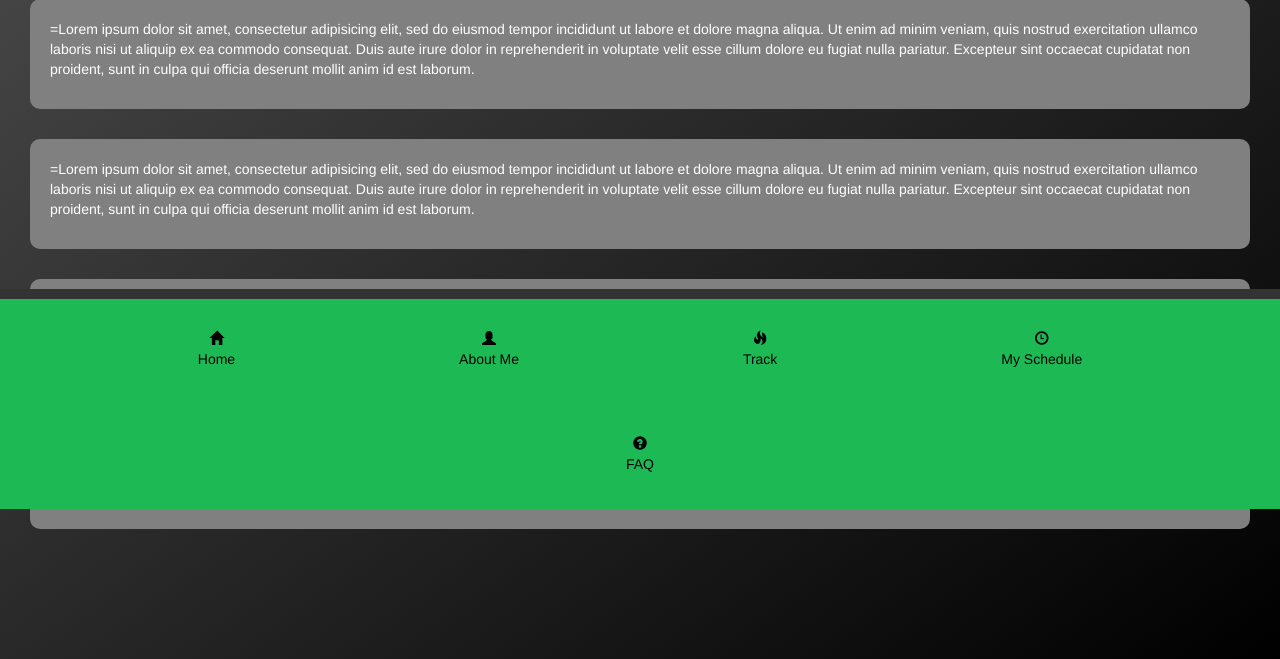
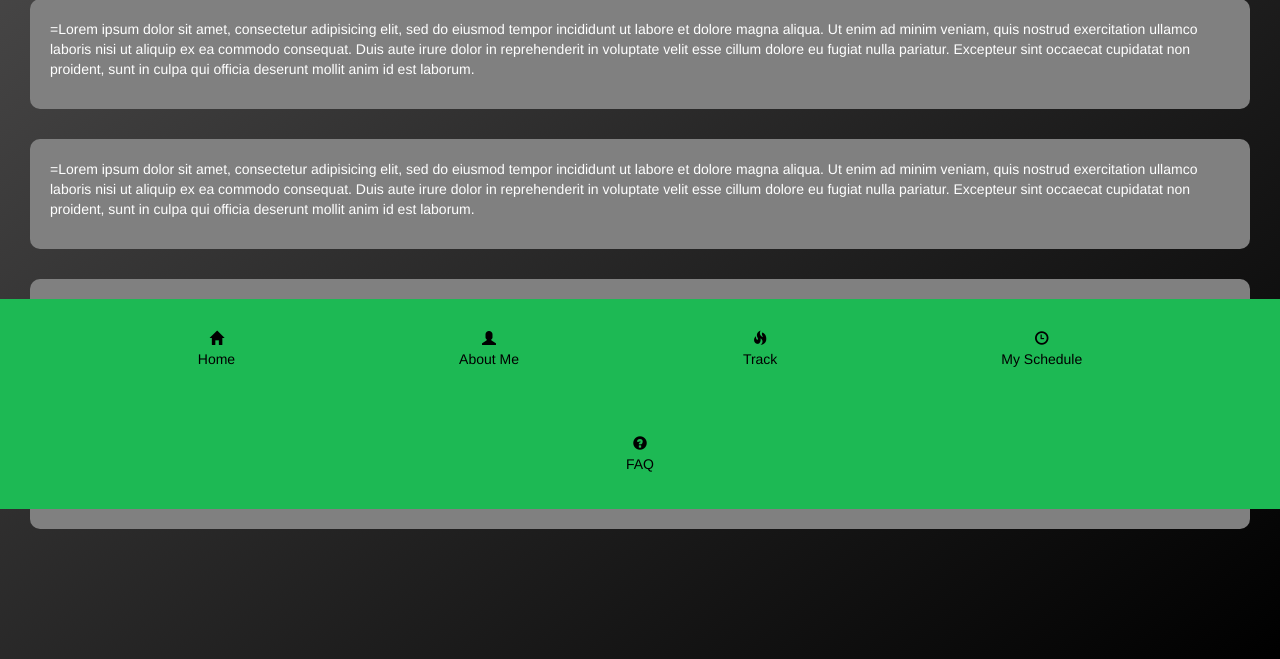
Before and after one commit to alexander253/HIT238_Sleep_Tracker_v1.00, a Node server app: page / in a window 1280 px wide. Shown: the part 291-950 px from the top of the page. Run offline with Node 20, Linux system fonts and the light colour scheme; some libraries are stand-ins or nearby versions.

Commit message:
removed top border from bottom navigation

```diff
--- a/public/style.css
+++ b/public/style.css
@@ -41,8 +41,7 @@ body{
   bottom: 0px;
   width: 100%;
   text-align: center;
-  border-top: solid;
-  border-width: 10px;
+
 
  }
 
```
